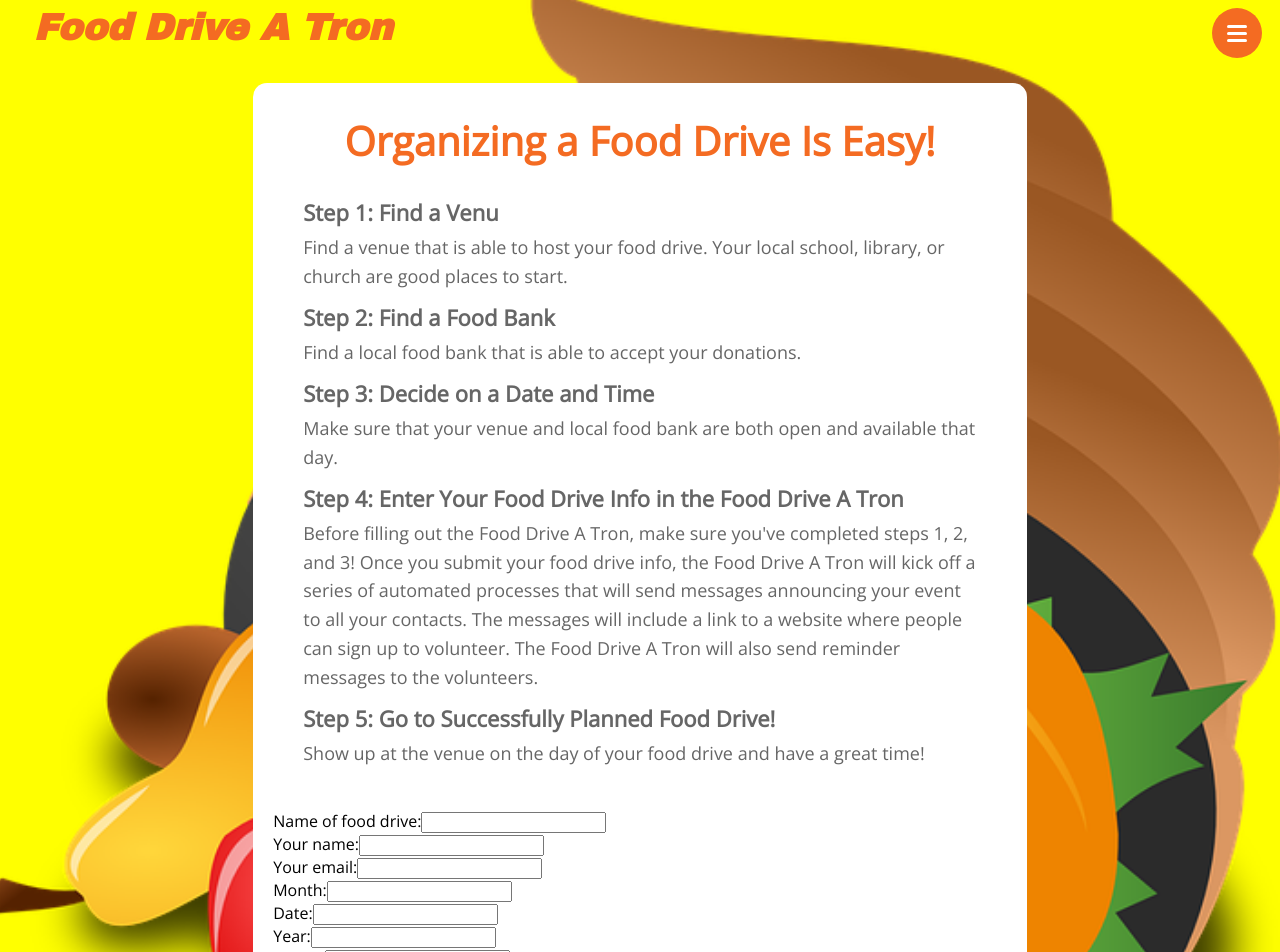
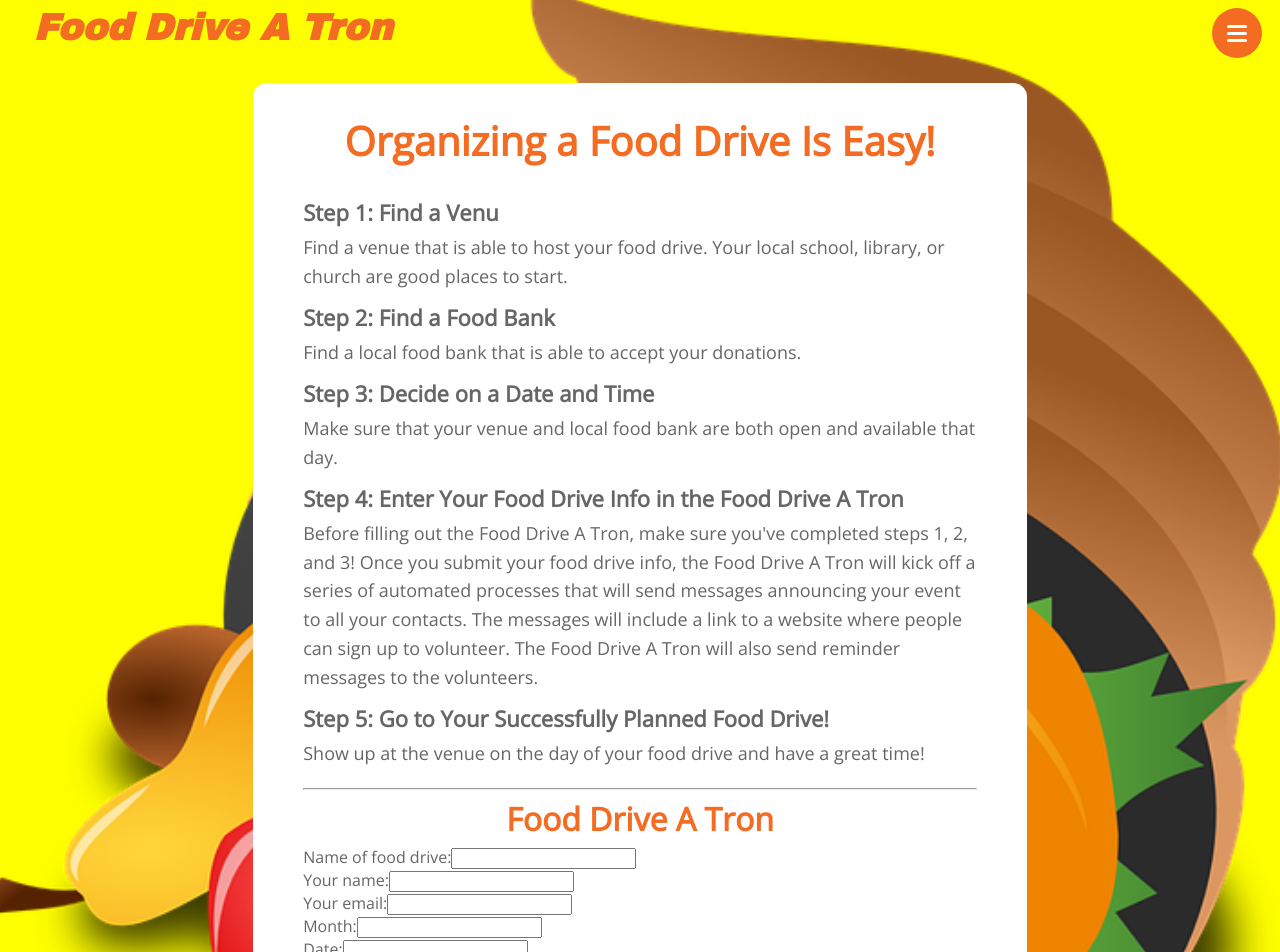
Before and after one commit to gladysum-zz/fooddriveatron, a React app: page / in a window 1280 px wide. Shown: the top 952 px of the page. Built offline with nearby package versions, Linux system fonts and the light colour scheme; a web font is replaced by a local one.

Commit message:
styled organize page

```diff
--- a/browser/Organize.js
+++ b/browser/Organize.js
@@ -97,13 +97,15 @@ class Organize extends React.Component {
                 Before filling out the Food Drive A Tron, make sure you've completed steps 1, 2, and 3! Once you submit your food drive info, the Food Drive A Tron will kick off a series of automated processes that will send messages announcing your event to all your contacts. The messages will include a link to a website where people can sign up to volunteer. The Food Drive A Tron will also send reminder messages to the volunteers.
               </div>
               <div className="question">
-                Step 5: Go to Successfully Planned Food Drive!
+                Step 5: Go to Your Successfully Planned Food Drive!
               </div>
               <div className="answer">
                 Show up at the venue on the day of your food drive and have a great time!
               </div>
+              <hr/>
+              <div className="form-title">
+                Food Drive A Tron
               </div>
-
 
               {this.props.organizermodal ? <OrganizerModal/> : null}
               <form onSubmit={this.handleSubmit}>
@@ -221,6 +223,11 @@ class Organize extends React.Component {
                 <br/>
                 <input type="submit" value="Submit" />
               </form>
+
+          </div>
+
+
+
         </div>
       </div>
     )
--- a/public/style.css
+++ b/public/style.css
@@ -467,6 +467,15 @@ a:active {
   padding-bottom: 6px;
 }
 
+.form-title {
+  font-size: 32px;
+  font-weight: 700;
+  line-height: 1.33em;
+  padding-bottom: 6px;
+  color:#f46b22;
+  text-align: center;
+}
+
 .answer {
   font-size: 18px;
   line-height: 1.6em;
```
Also changed, not shown: public/bundle.js, 1 other file (tests, documents, lock files or other folders). Lines whose indentation alone changed are shown as unchanged.
